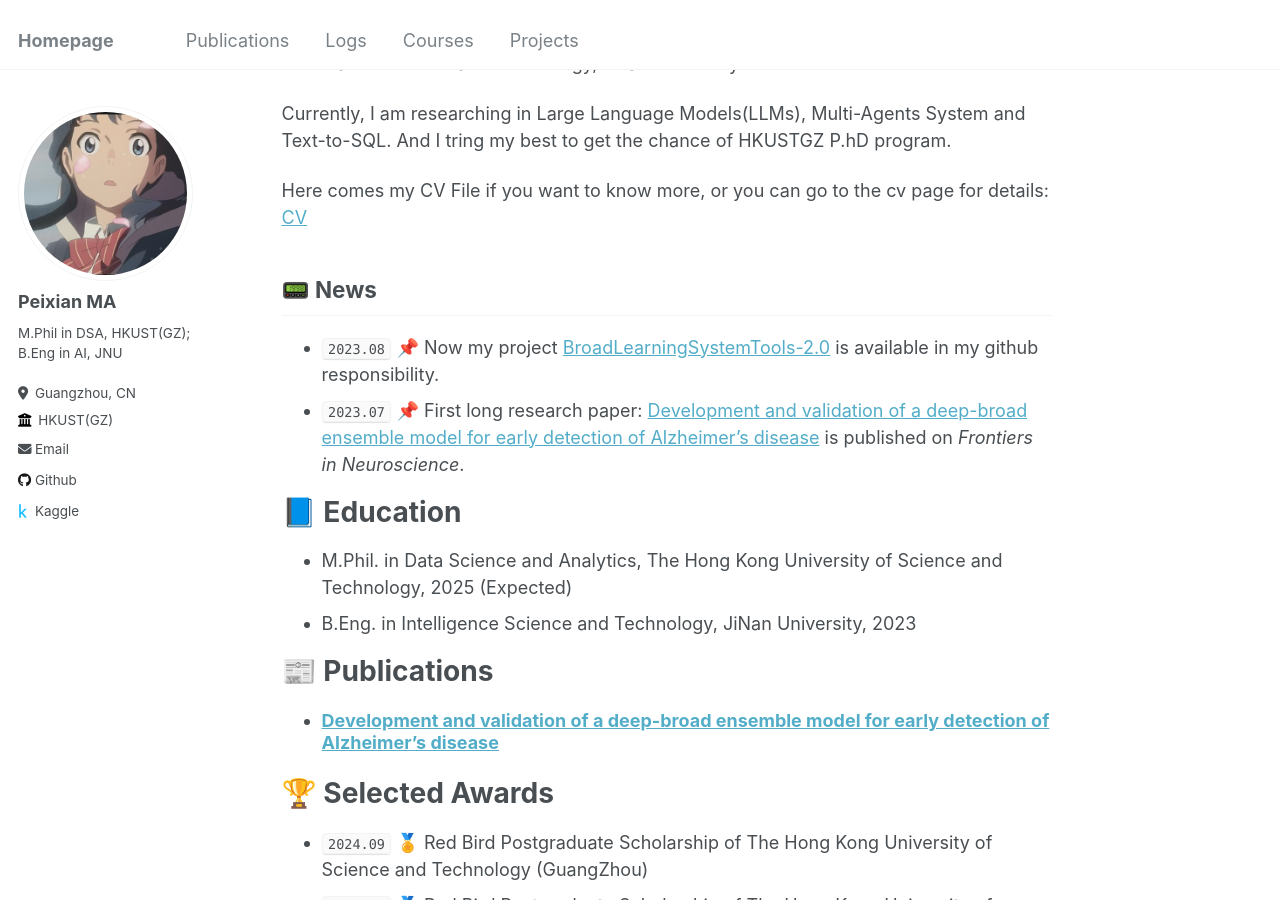
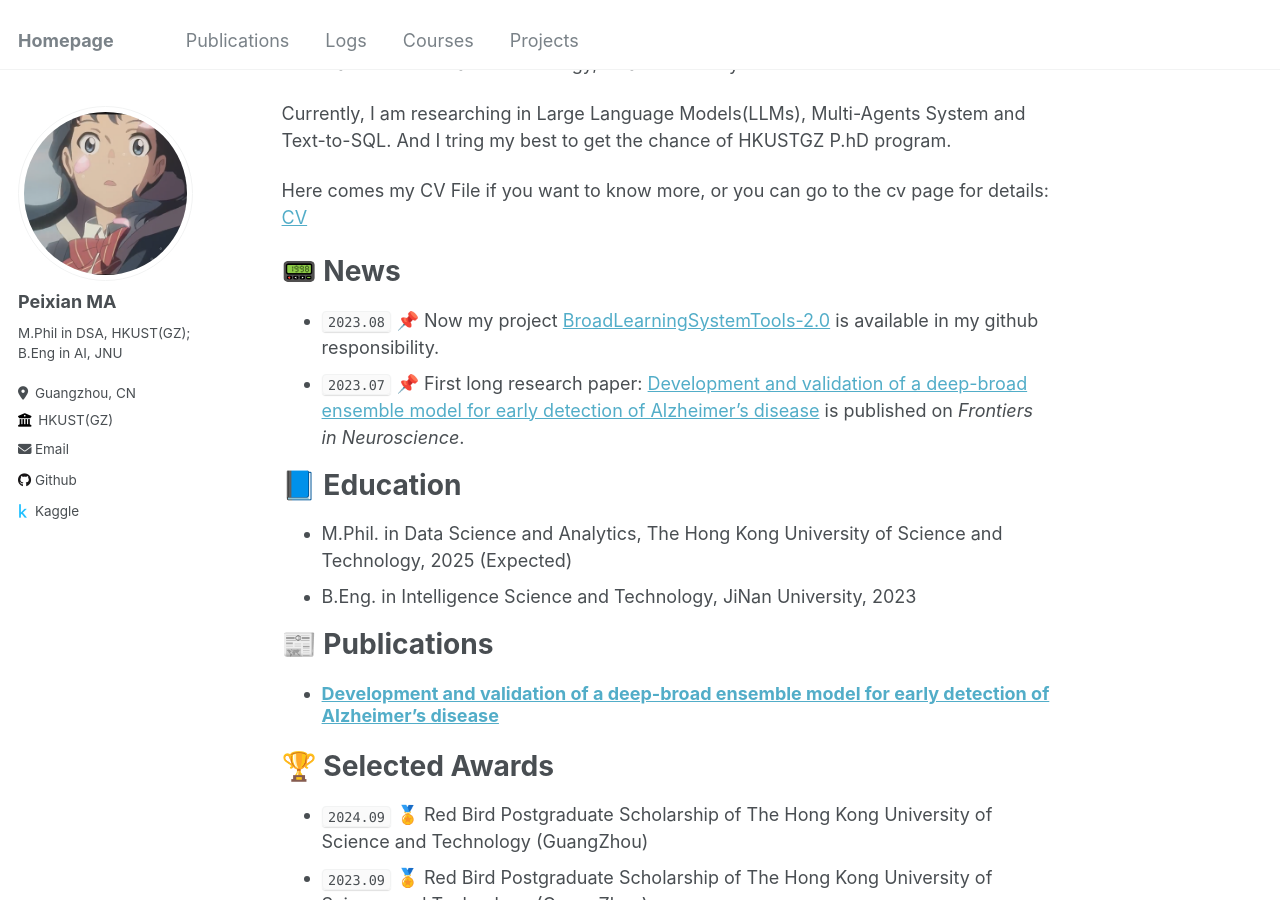
Before and after one commit to MPX0222/MPX0222.github.io, a Jekyll site: the page built from _pages/about.md, in a window 1280 px wide and 900 px high, scrolled down 446 px. Built offline with Jekyll 4.4.1, drawn with Linux system fonts in a browser that asks for light colours.

Commit message:
Updata CV

```diff
--- a/_pages/about.md
+++ b/_pages/about.md
@@ -21,7 +21,8 @@ Currently, I am researching in Large Language Models(LLMs), Multi-Agents System
 Here comes my CV File if you want to know more, or you can go to the cv page for details:
 [CV](images/AwesomeCV2024_Peixian_MA.pdf)
 
-## 📟 News
+📟 News
+===
 * `2023.08` 📌 Now my project [BroadLearningSystemTools-2.0](https://github.com/MPX0222/BroadLearningSystemTools-2.0) is available in my github responsibility.
 * `2023.07` 📌 First long research paper: [Development and validation of a deep-broad ensemble model for early detection of Alzheimer’s disease](https://www.frontiersin.org/journals/neuroscience/articles/10.3389/fnins.2023.1137557/pdf?isPublishedV2=false) is published on *Frontiers in Neuroscience*.
 
```
